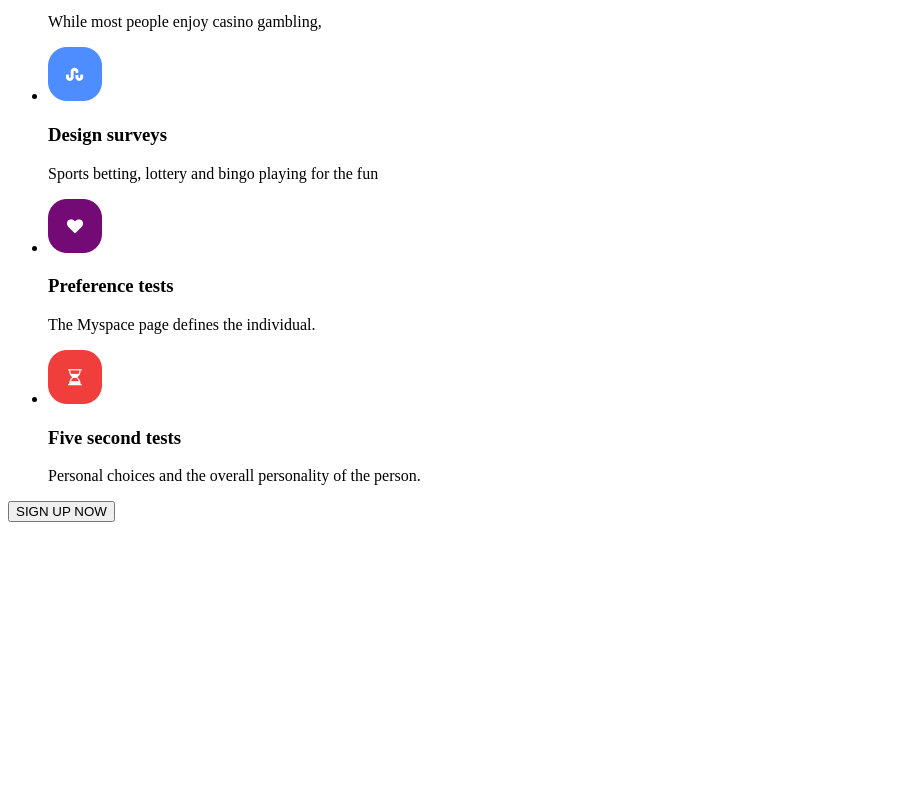
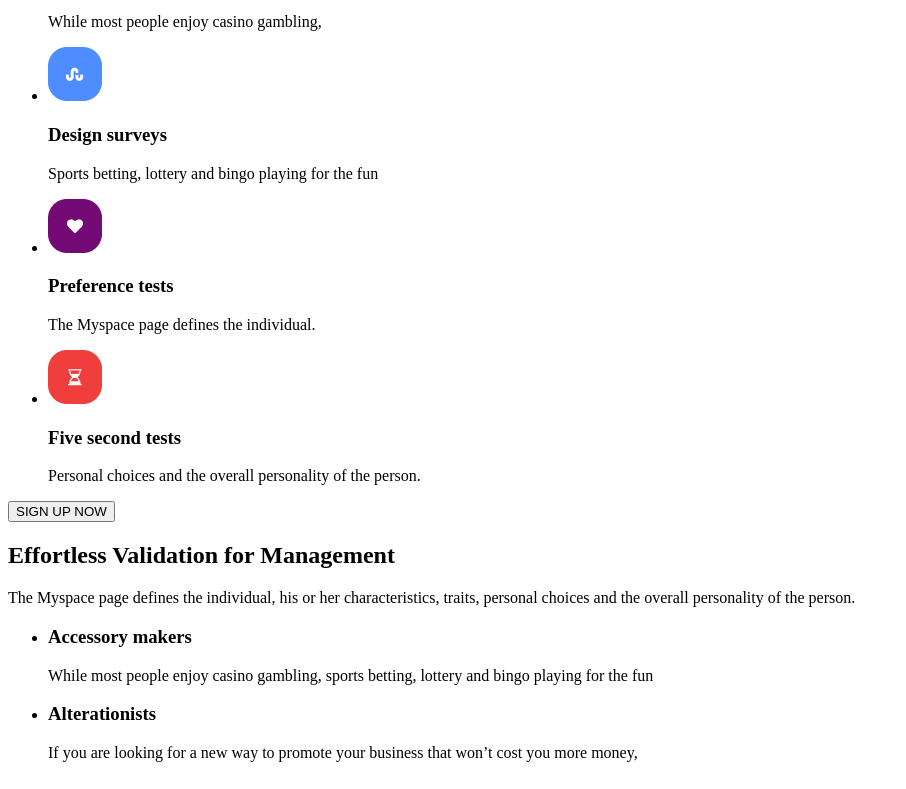
Before and after one commit to den-tkachuk/business-promotion-project, a plain HTML site: page index.html in a window 1280 px wide. Shown: the part 967-1756 px from the top of the page, without its empty margins (0-906 px from the left). Before the commit the page ends 1497 px from the top, so only its background shows below. Drawn offline with Linux system fonts and the light colour scheme.

Commit message:
Update index.html

```diff
--- a/index.html
+++ b/index.html
@@ -59,7 +59,32 @@
       </ul>
       <button type="button">SIGN UP NOW</button>
     </section>
-    <section></section>
+    <section>
+      <div>
+        <h2>Effortless Validation for <span>Management</span></h2>
+        <p>
+          The Myspace page defines the individual, his or her characteristics,
+          traits, personal choices and the overall personality of the person.
+        </p>
+        <ul>
+          <li>
+            <h3>Accessory makers</h3>
+            <p>
+              While most people enjoy casino gambling, sports betting, lottery
+              and bingo playing for the fun
+            </p>
+          </li>
+          <li>
+            <h3>Alterationists</h3>
+            <p>
+              If you are looking for a new way to promote your business that
+              won’t cost you more money,
+            </p>
+          </li>
+        </ul>
+      </div>
+      <img src="./images/management-img.png" alt="" />
+    </section>
     <section></section>
     <section></section>
     <section></section>
```
